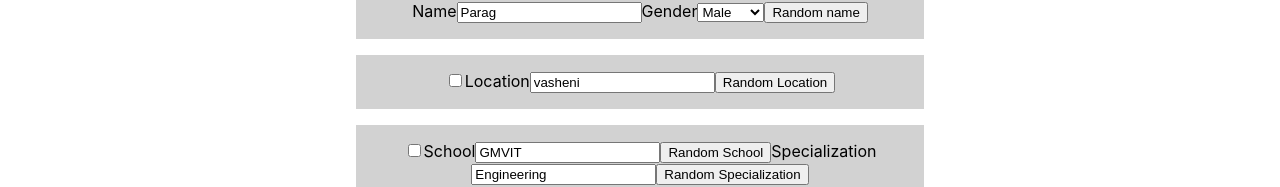
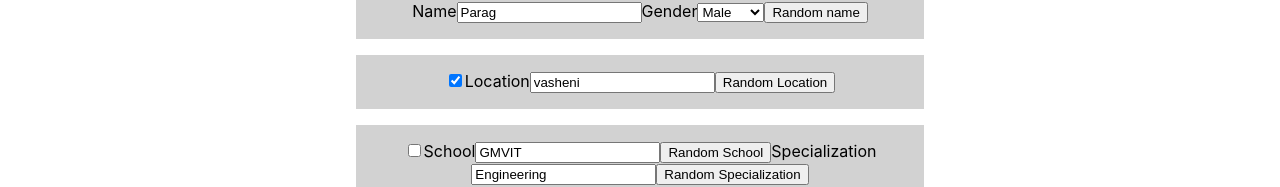
Before and after one commit to paragpatil187/Bio_Generator_App, a React (Create React App) app: page / in a window 1280 px wide. Shown: the part 249-436 px from the top of the page. Built offline with nearby package versions, Linux system fonts and the light colour scheme.

Commit message:
added toggleling location information

```diff
--- a/src/App.js
+++ b/src/App.js
@@ -18,6 +18,7 @@ function App() {
   const[from,setForm]=useState("");
   const[output,setOutput]=useState("");
   const [isChecked, setIsChecked] = useState(true);
+  const [isCheckedLocation, setIsCheckedLocation] = useState(true);
 
   const handleInputName = (e) => {
     setName(e.target.value);
@@ -25,6 +26,10 @@ function App() {
   const handleOnChange = () => {
     setIsChecked(!isChecked);
   };
+  const handleOnChangeLocation = () => {
+    setIsCheckedLocation(!isCheckedLocation);
+  };
+
 
   const handleInputLocation = (e) => {
     setLocation(e.target.value);
@@ -145,7 +150,12 @@ console.log(gender)
 
           </div>
           <div className="box">
-          <input type="checkbox"></input>
+          <input type="checkbox"
+          value="false"
+          checked={isCheckedLocation}
+          onChange={handleOnChangeLocation}
+
+          ></input>
             <label>Location</label>
             <input type="text" value={location} onChange={handleInputLocation}></input>
             <button onClick={generateRandomLocation}>Random Location</button>
@@ -217,7 +227,7 @@ console.log(gender)
           </div>
 
           <div className="box">
-            {name}  is from the {location}.{gender=="male"? "He":"She"} is studying {stream} at {school}.his occupation is {occupation}
+            {name} {isCheckedLocation ? `is from the ${location}` : null} .{gender=="male"? "He":"She"} is studying {stream} at {school}.his occupation is {occupation}
             {gender=="male"? "his":"her"} religion is {religion} {gender=="male"? "He":"She"}. {isChecked ? `meet you for ${meeting}` : null}
 
           </div>
```
